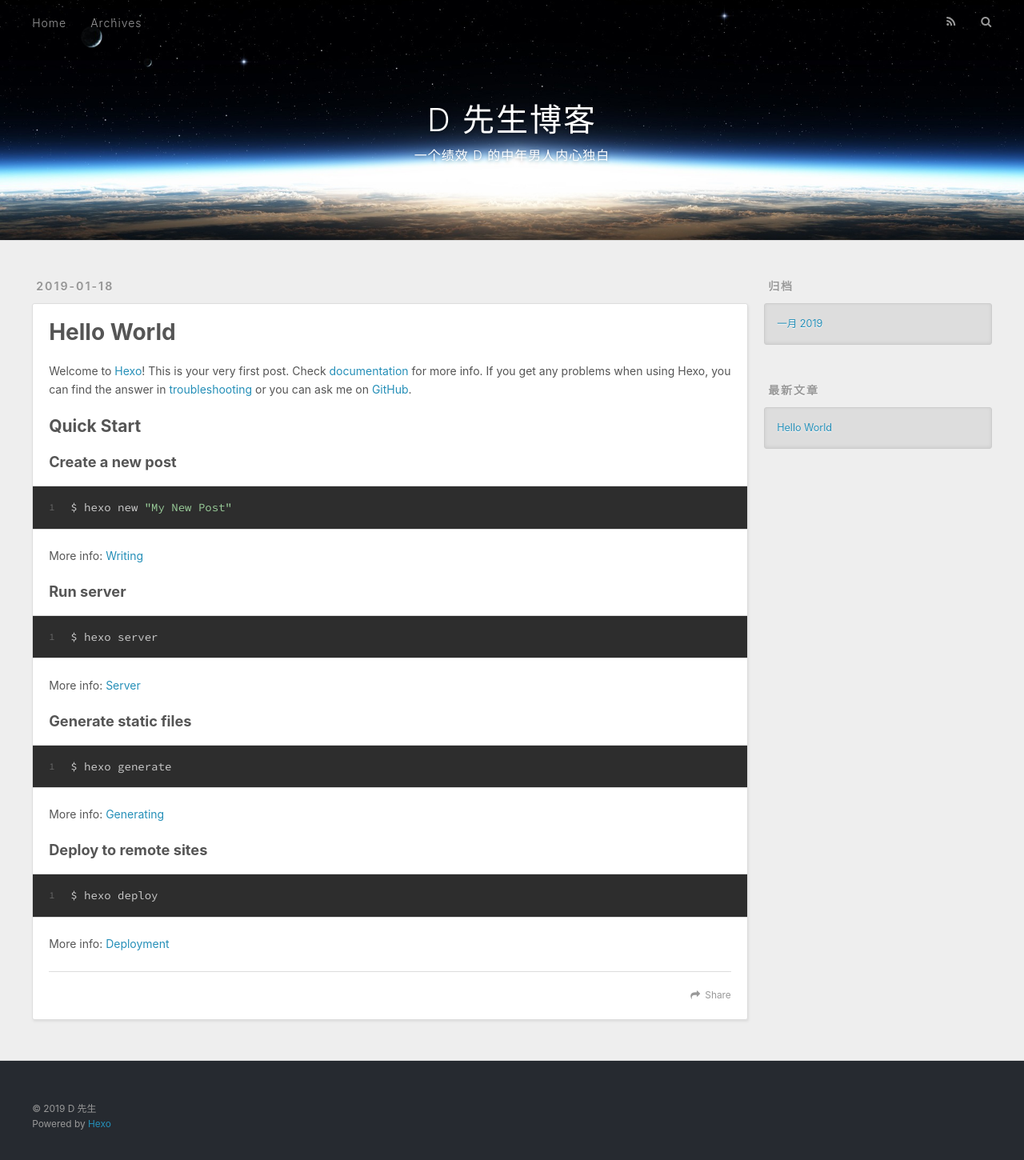
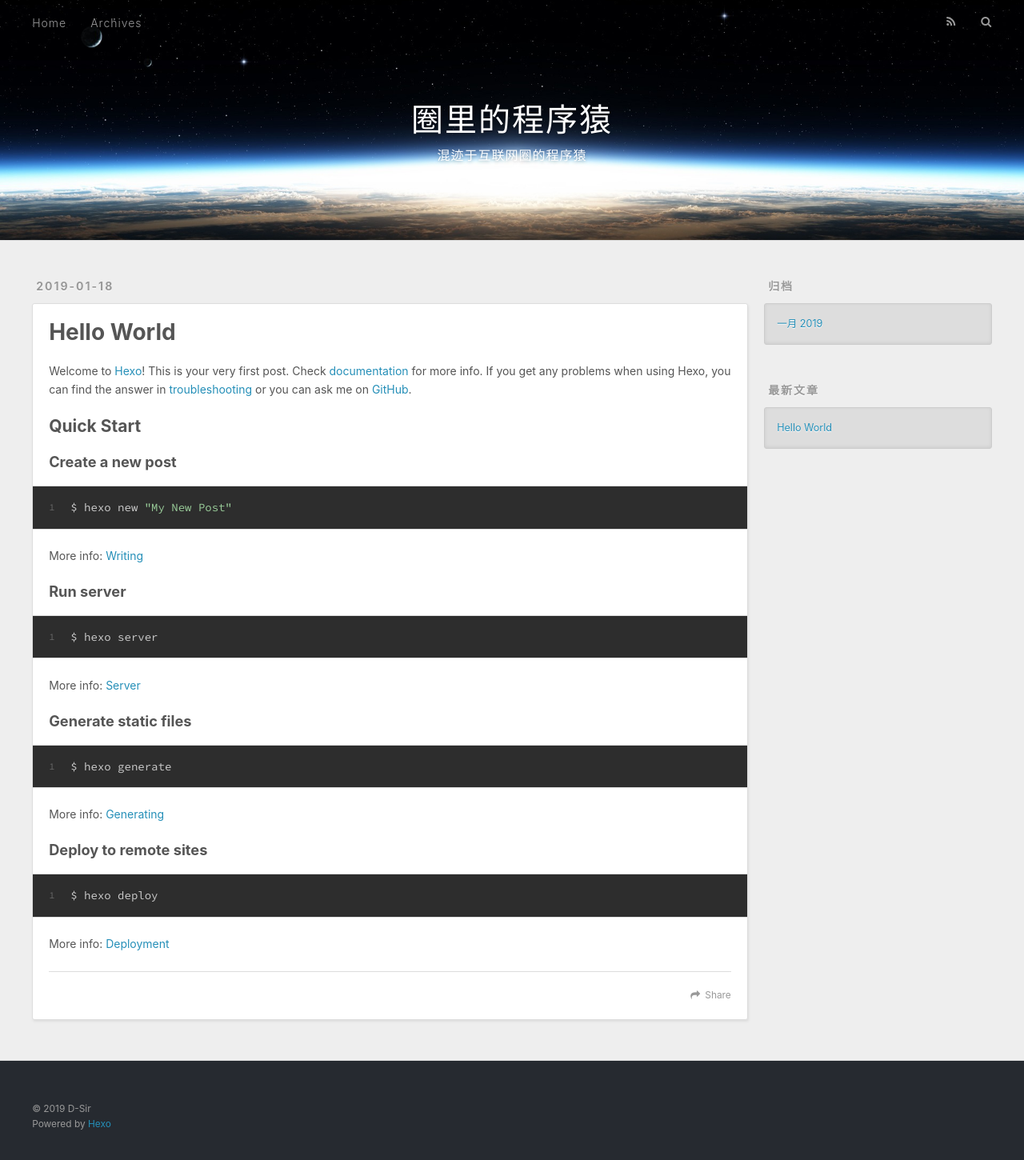
Before and after one commit to imdsir/imdsir.github.io, a plain HTML site: page index.html in a window 1280 px wide. Shown: the whole page at 80% size. Drawn offline with nearby package versions, Linux system fonts and the light colour scheme.

Commit message:
站点更新:2019-01-25 22/24/00

```diff
--- a/atom.xml
+++ b/atom.xml
@@ -1,8 +1,8 @@
 <?xml version="1.0" encoding="utf-8"?>
 <feed xmlns="http://www.w3.org/2005/Atom">
-  <title>D 先生博客</title>
+  <title>圈里的程序猿</title>
 
-  <subtitle>一个绩效 D 的中年男人内心独白</subtitle>
+  <subtitle>混迹于互联网圈的程序猿</subtitle>
   <link href="/atom.xml" rel="self"/>
 
   <link href="http://blog.prozin.xyz/"/>
@@ -10,7 +10,7 @@
   <id>http://blog.prozin.xyz/</id>
 
   <author>
-    <name>D 先生</name>
+    <name>D-Sir</name>
 
   </author>
 
--- a/index.html
+++ b/index.html
@@ -5,17 +5,17 @@
 
 
 
-  <title>D 先生博客</title>
+  <title>圈里的程序猿</title>
   <meta name="viewport" content="width=device-width, initial-scale=1, maximum-scale=1">
   <meta property="og:type" content="website">
-<meta property="og:title" content="D 先生博客">
+<meta property="og:title" content="圈里的程序猿">
 <meta property="og:url" content="http://blog.prozin.xyz/index.html">
-<meta property="og:site_name" content="D 先生博客">
+<meta property="og:site_name" content="圈里的程序猿">
 <meta property="og:locale" content="zh-CN">
 <meta name="twitter:card" content="summary">
-<meta name="twitter:title" content="D 先生博客">
+<meta name="twitter:title" content="圈里的程序猿">
 
-    <link rel="alternate" href="/atom.xml" title="D 先生博客" type="application/atom+xml">
+    <link rel="alternate" href="/atom.xml" title="圈里的程序猿" type="application/atom+xml">
 
 
     <link rel="icon" href="/favicon.png">
@@ -34,11 +34,11 @@
   <div id="header-outer" class="outer">
     <div id="header-title" class="inner">
       <h1 id="logo-wrap">
-        <a href="/" id="logo">D 先生博客</a>
+        <a href="/" id="logo">圈里的程序猿</a>
       </h1>
 
         <h2 id="subtitle-wrap">
-          <a href="/" id="subtitle">一个绩效 D 的中年男人内心独白</a>
+          <a href="/" id="subtitle">混迹于互联网圈的程序猿</a>
         </h2>
 
     </div>
@@ -157,7 +157,7 @@
 
   <div class="outer">
     <div id="footer-info" class="inner">
-      &copy; 2019 D 先生<br>
+      &copy; 2019 D-Sir<br>
       Powered by <a href="http://hexo.io/" target="_blank">Hexo</a>
     </div>
   </div>
```
Also changed, not shown: 2019/01/18/hello-world/index.html (+6 -6 lines), archives/2019/01/index.html (+8 -8 lines), archives/2019/index.html (+8 -8 lines), archives/index.html (+8 -8 lines).
